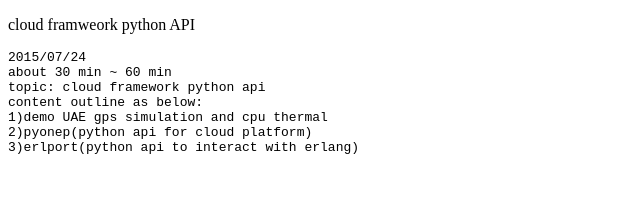
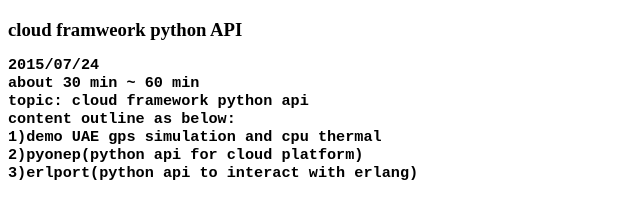
Before and after one commit to Tony1928/Tony1928, a plain HTML site: page index.html in a window 1280 px wide. Shown: the whole page, without its empty margins (0-640 px from the left). Drawn offline with Linux system fonts and the light colour scheme.

Commit message:
update h3

```diff
--- a/index.html
+++ b/index.html
@@ -1,7 +1,7 @@
 <!doctype html>
 <html>
 <body>
-<p>cloud framweork python API</p>
+<h3>cloud framweork python API</>
 <pre>
 2015/07/24
 about 30 min ~ 60 min
```
